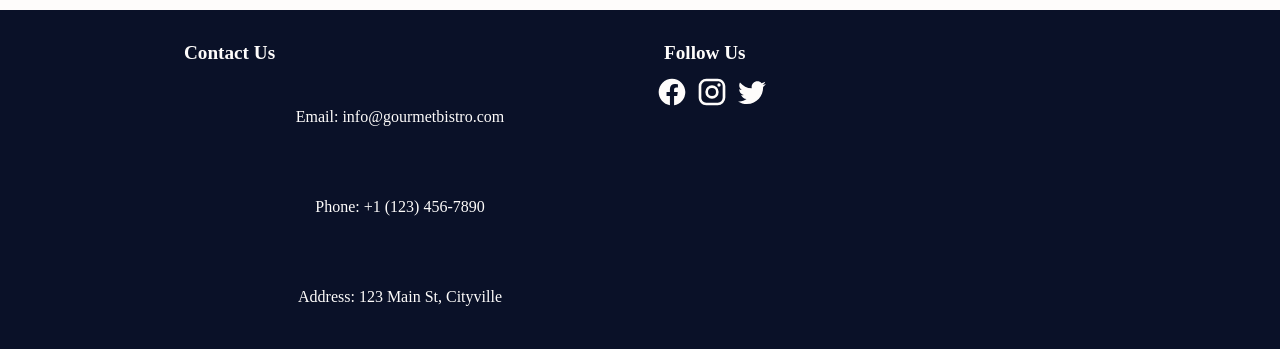
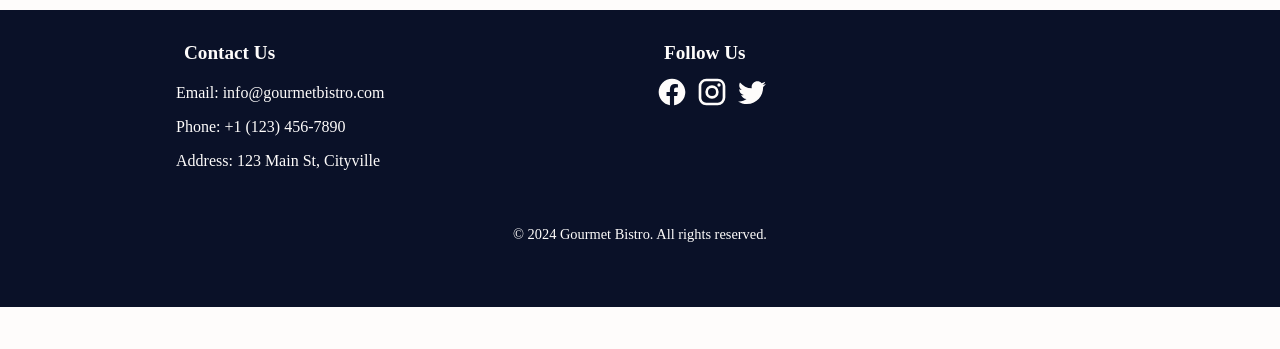
Before and after one commit to tcollm/odin-restaurant, a website built with webpack: page src/index.html in a window 1280 px wide. Shown: the part 791-1140 px from the top of the page. After the commit the page ends 1098 px from the top, so only its background shows below. Built offline with nearby package versions, Linux system fonts and the light colour scheme.

Commit message:
Fix vertical alignment of footer left (contacts) content

```diff
--- a/src/styles/base.css
+++ b/src/styles/base.css
@@ -95,7 +95,7 @@ hr {
 
 .footer-left, .footer-right {
     flex: 1;
-    padding: 0 16px;
+    padding: 0px 16px;
 }
 
 .footer-left h3, .footer-right h3 {
@@ -105,7 +105,12 @@ hr {
 
 .footer-left p, .footer-right p {
     font-size: 1rem;
-    margin-bottom: 8px;
+}
+
+.footer-left p {
+    text-align: left;
+    padding: 8px 0px;
+    margin: 0px;
 }
 
 .social-links {
```
